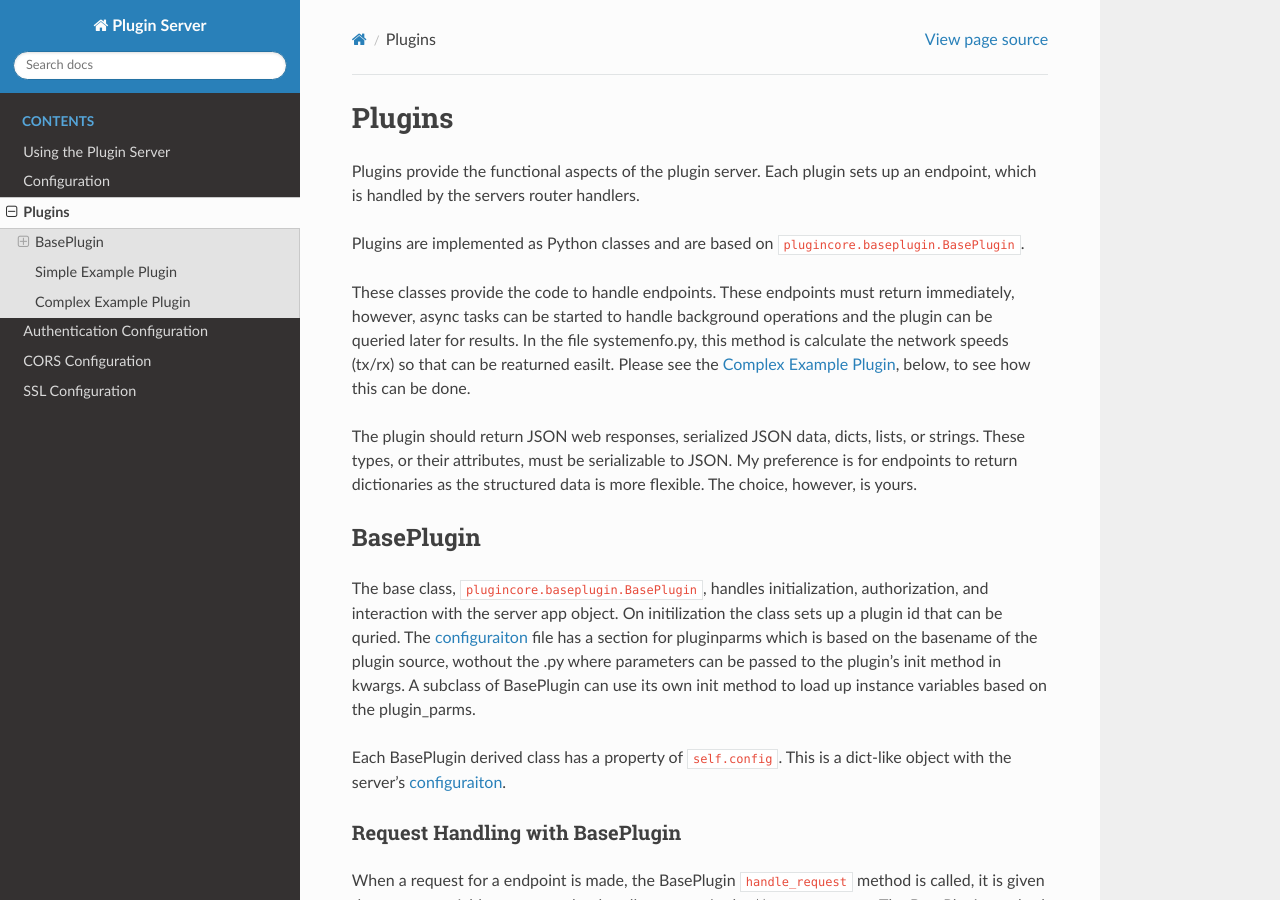
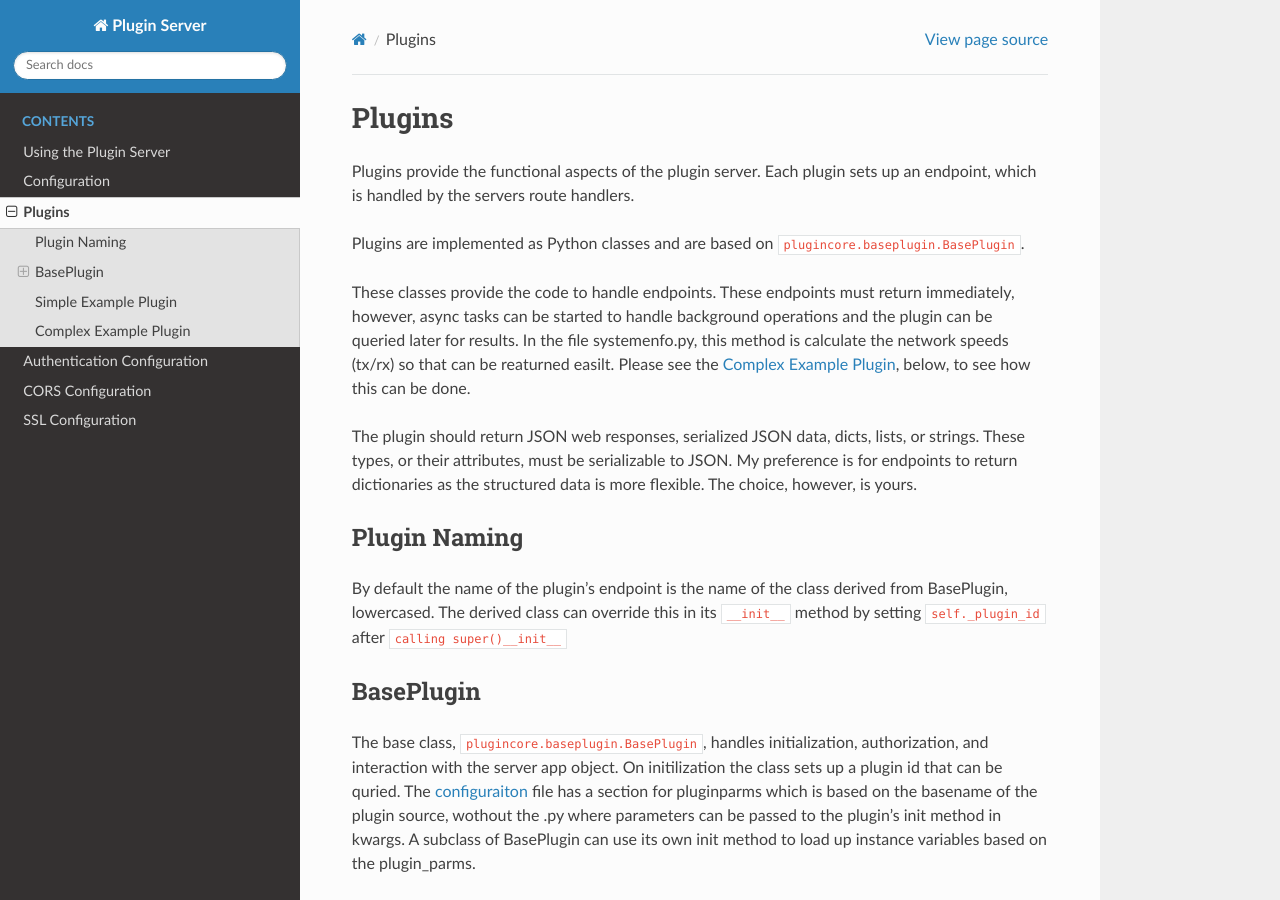
Before and after one commit to nicciniamh/pluginserver, a Sphinx documentation site: the page built from docs/Plugins.md, in a window 1280 px wide and 900 px high. Built offline with Sphinx 7.4.7 and the Read the Docs theme 3.1.0, drawn with Linux system fonts in a browser that asks for light colours.

Commit message:
added a descriptive bit about how routes are named

```diff
--- a/docs/Plugins.md
+++ b/docs/Plugins.md
@@ -1,12 +1,15 @@
 # Plugins
 
-Plugins provide the functional aspects of the plugin server. Each plugin sets up an endpoint, which is handled by the servers router handlers.
+Plugins provide the functional aspects of the plugin server. Each plugin sets up an endpoint, which is handled by the servers route handlers.
 
 Plugins are implemented as Python classes and are based on `plugincore.baseplugin.BasePlugin`.
 
 These classes provide the code to handle endpoints. These endpoints must return immediately, however, async tasks can be started to handle background operations and the plugin can be queried later for results. In the file systemenfo.py, this method is calculate the network speeds (tx/rx) so that can be reaturned easilt. Please see the [Complex Example Plugin](#complex-example-plugin), below, to see how this can be done.
 
 The plugin should return JSON web responses, serialized JSON data, dicts, lists, or strings. These types, or their attributes, must be serializable to JSON. My preference is for endpoints to return dictionaries as the structured data is more flexible. The choice, however, is yours.
+
+## Plugin Naming
+By default the name of the plugin's endpoint is the name of the class derived from BasePlugin, lowercased. The derived class can override this in its `__init__` method by setting `self._plugin_id` after `calling super()__init__`
 
 ## BasePlugin
 
```
